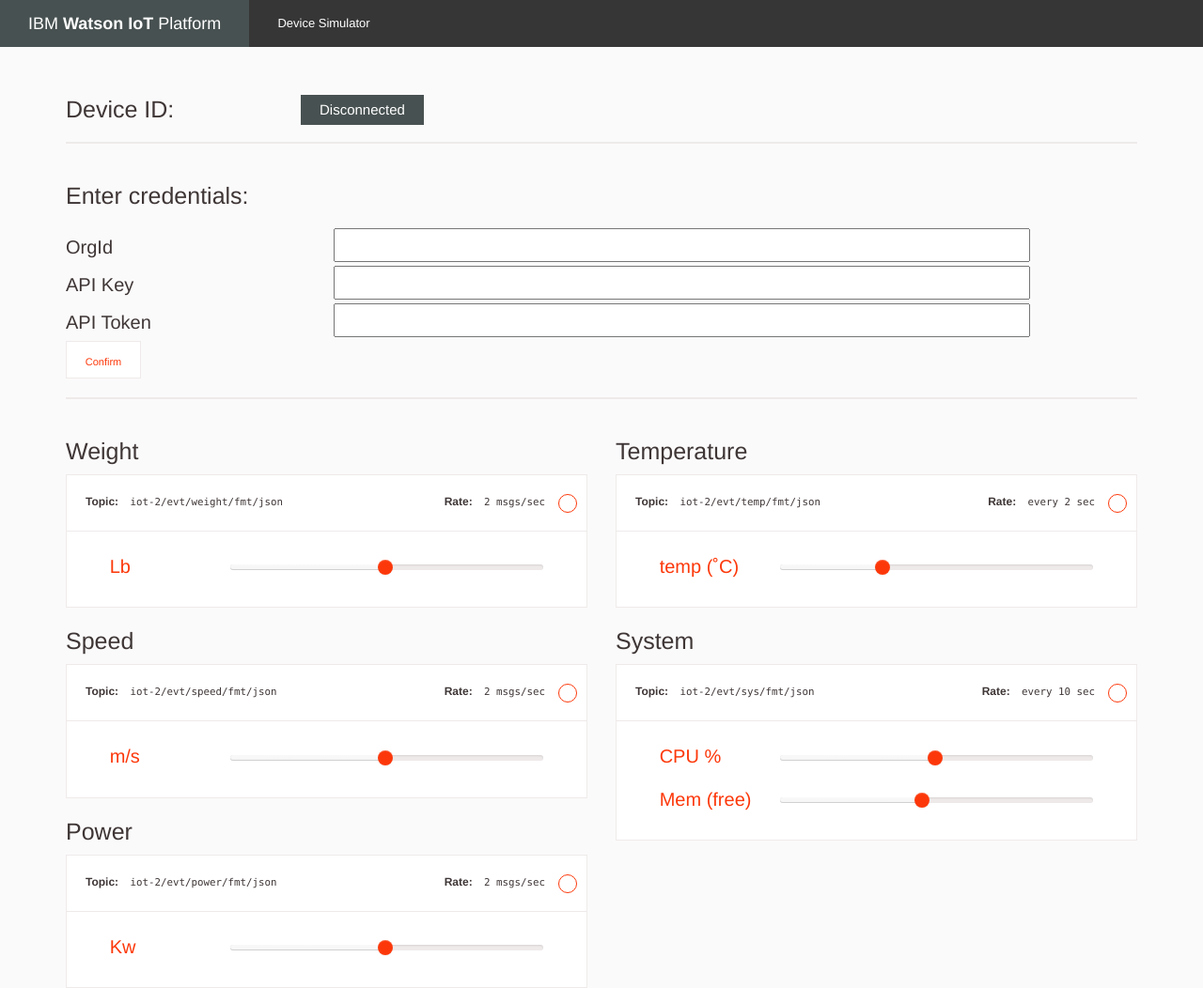
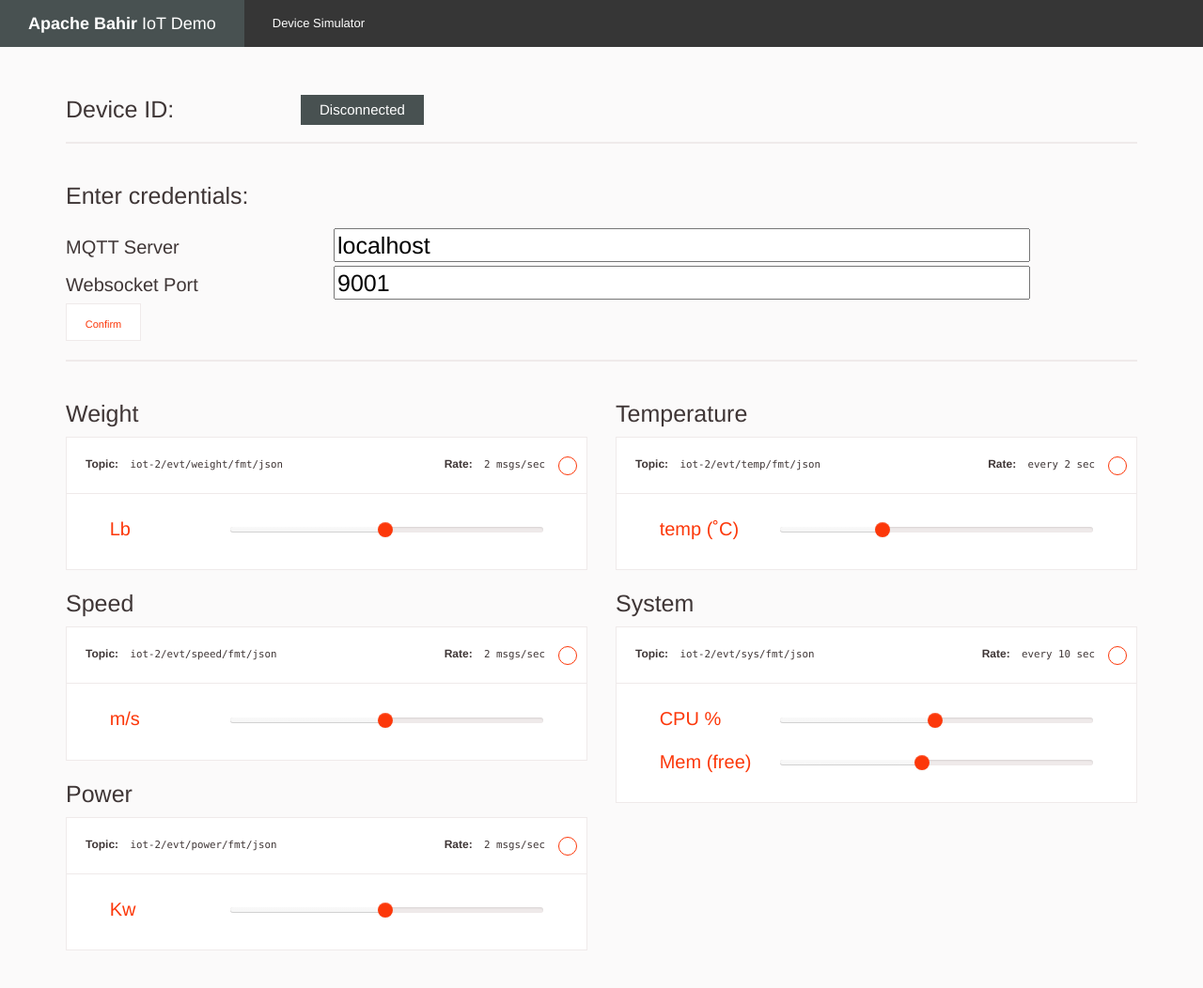
Before and after one commit to lresende/bahir-iot-demo, a website: page web-simulator/simulator/public/index.html in a window 1280 px wide. Shown: the whole page at 94% size. After the commit the page ends 1012 px from the top, so only its background shows below. Drawn offline with Linux system fonts and the light colour scheme.

Commit message:
Add host/port configuration to simulator web ui

```diff
--- a/web-simulator/simulator/public/index.html
+++ b/web-simulator/simulator/public/index.html
@@ -14,7 +14,7 @@
 			<div class="col-xs-12">
 				<div class="iot-root-navigation">
 					<div class="navbar-header">
-						<span class="navbar-brand iotf-brand" href="https://internetofthings.ibmcloud.com">IBM <strong>Watson IoT</strong> Platform</span>
+						<span class="navbar-brand iotf-brand" href="https://bahir.apache.org"><strong>Apache Bahir</strong> IoT Demo</span>
 						<span class="navbar-title iotf-brand">Device Simulator</span>
 				</div>
 			</div>
@@ -39,9 +39,13 @@
 						<h3>Enter credentials:
 						</h3>
 						<h3>
+							<!--
 							<div class="iot-credentials-label">OrgId</div><input class="iot-credentials-input" id="orgId" type="text" value="" /><br>
 							<div class="iot-credentials-label">API Key</div><input class="iot-credentials-input" id="apiKey" type="text" value="" /><br>
 							<div class="iot-credentials-label">API Token</div><input class="iot-credentials-input" id="apiToken" type="text" value="" /><br>
+							-->
+							<div class="iot-credentials-label">MQTT Server</div><input class="iot-credentials-input" id="mqttHost" type="text" value="localhost" /><br>
+							<div class="iot-credentials-label">Websocket Port</div><input class="iot-credentials-input" id="mqttPort" type="text" value="9001" /><br>
 							<input class="iot-config-button" type="button" value="Confirm" id="button-confirm-credentials" />
 						</h3>
 					</div>
```
